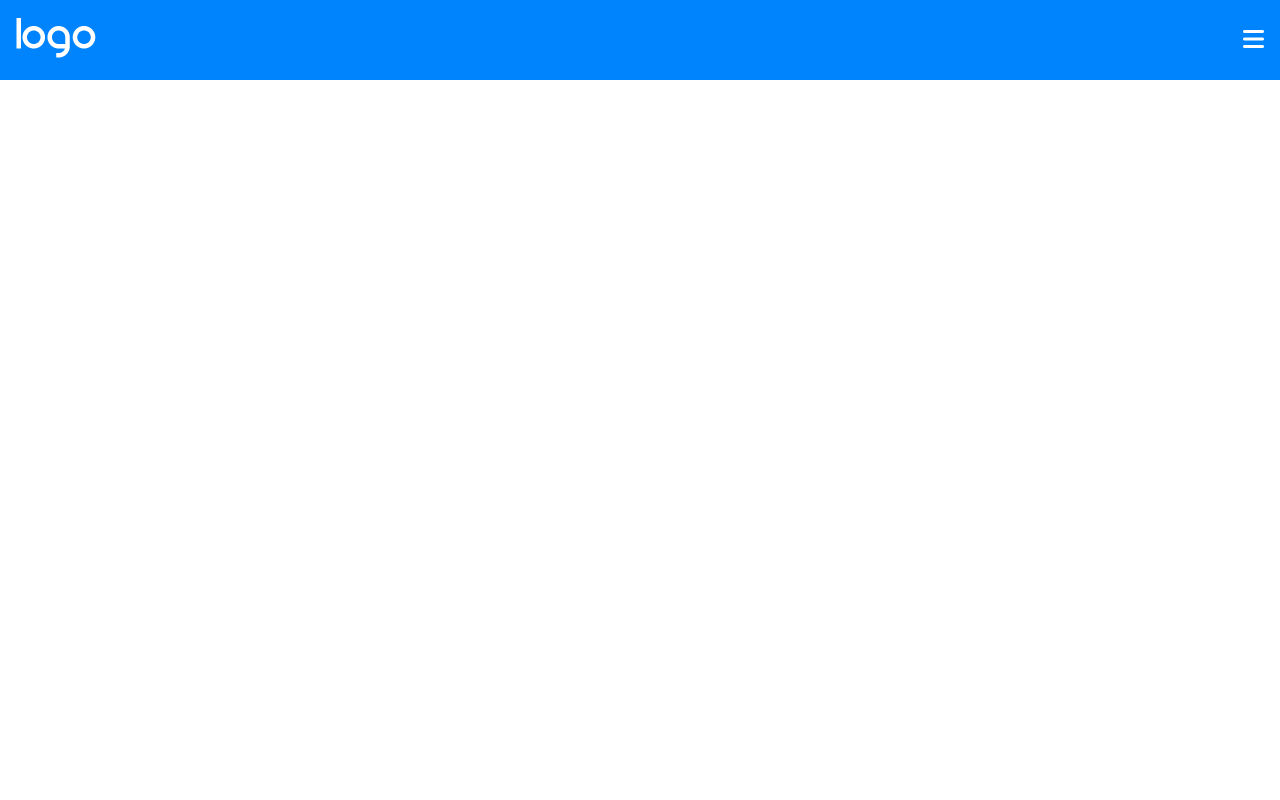
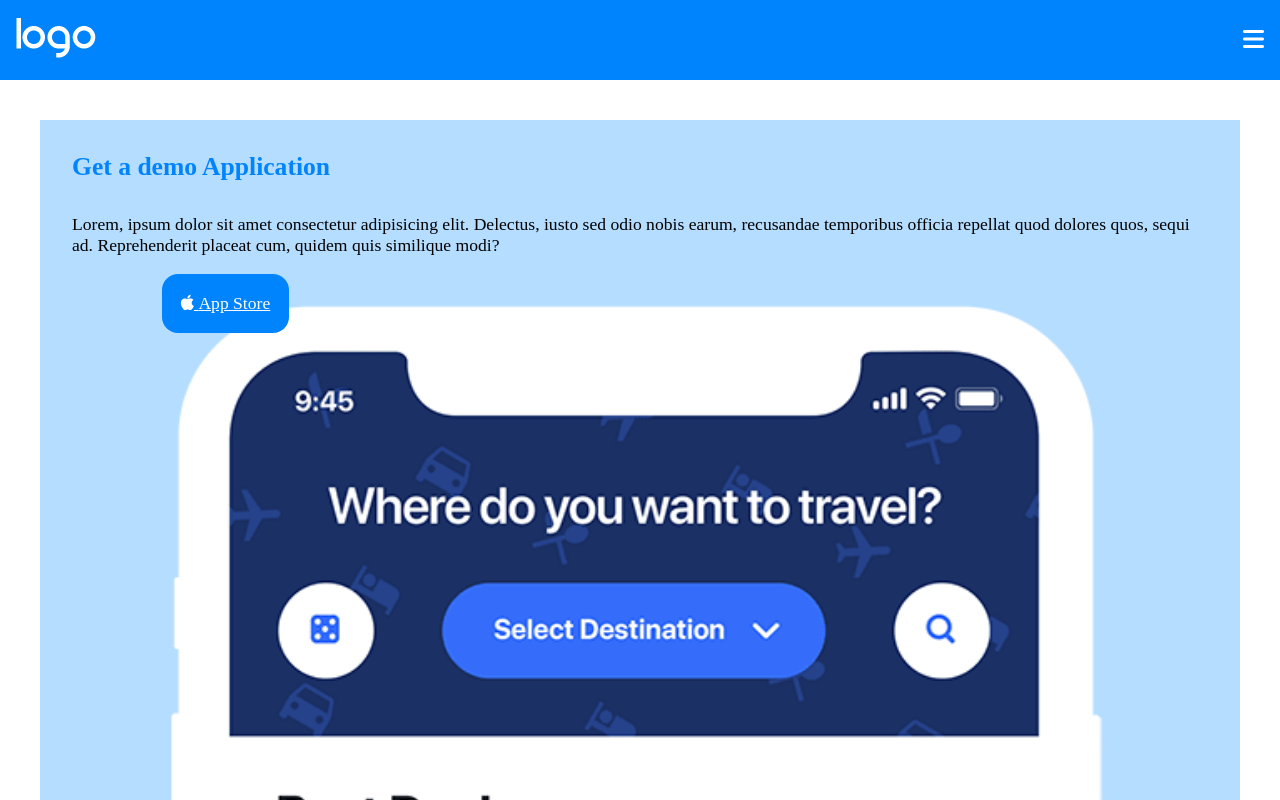
Before and after one commit to marcantonio99/htmlcss-responsive-layout, a plain HTML site: page index.html in a window 1280 px wide. Shown: the top 800 px of the page. Drawn offline with Linux system fonts and the light colour scheme.

Commit message:
startmain

```diff
--- a/assets/css/style.css
+++ b/assets/css/style.css
@@ -1,9 +1,12 @@
+@import url("https://fonts.googleapis.com/css2?family=PT+Sans:wght@400;700&display=swap");
+
 *{
     margin: 0;
     padding: 0;
     box-sizing: border-box;
 }
 
+/*HEADER*/
 img{
     width: 100%;
 }
@@ -46,3 +49,60 @@ header{
 .sidebar{
     display: none;
 }
+
+/*MAIN*/
+.col{
+    margin-bottom: 4rem;
+    padding: 4rem;
+}
+
+.col .card-text{
+    padding: 2rem 2rem;
+}
+
+.container{
+    padding: 2.5rem 2.5rem;
+}
+
+.wrappen .col{
+    background-color: #b5ddff;
+    padding: 1rem 1rem;
+}
+.wrapper .col:not(.first){
+    text-align: center;
+    padding: 2rem;
+    margin: 2rem 0rem;
+}
+.wrappen .col:not(.first) h3{
+    font-size: 1.2rem;
+    font-weight: bolder;
+}
+
+.btnapp{
+    border-radius: 1rem;
+    padding: 1.2rem;
+    position: absolute;
+    left: 10rem;
+    background-color: #0084fd;
+    color: white;
+}
+
+.card-img{
+    padding: 0.5rem;
+    margin-top: 3rem;
+    width: 100%;
+}
+.card-img img{
+    width: 90%;
+    margin-bottom: -1.5rem;
+}
+
+.mobile{
+    font-size: 1.1rem;
+    padding: 1rem;
+}
+
+.color{
+    color: #0084fd;
+    font-size: 1.6rem;
+}
--- a/index.html
+++ b/index.html
@@ -28,5 +28,28 @@
             </nav>
         </div>
     </header>
+    <main>
+        <section id="about">
+            <div class="container">
+                <div class="wrappen">
+                    <div class="col mobile first">
+                        <div class="card">
+                            <div class="card-txt">
+                                <h3 class="color mobile">Get a demo Application</h3>
+                                <p class="mobile">
+                                    Lorem, ipsum dolor sit amet consectetur adipisicing elit. Delectus, iusto sed odio nobis earum, recusandae temporibus officia repellat quod dolores quos, sequi ad. Reprehenderit placeat cum, quidem quis similique modi?
+                                </p>
+                                <a href="#" class="btnapp"><i class="fa-brands fa-apple"></i>&nbsp;<span>App Store</span></a>
+                            </div>
+                            <div card-img>
+                                <img src="assets/img/phone.png" alt="Immagine Cellulare">
+                            </div>
+                        </div>
+                    </div>
+                    <div class="col mobile"></div>
+                </div>
+            </div>
+        </section>
+    </main>
 </body>
 </html>
```
